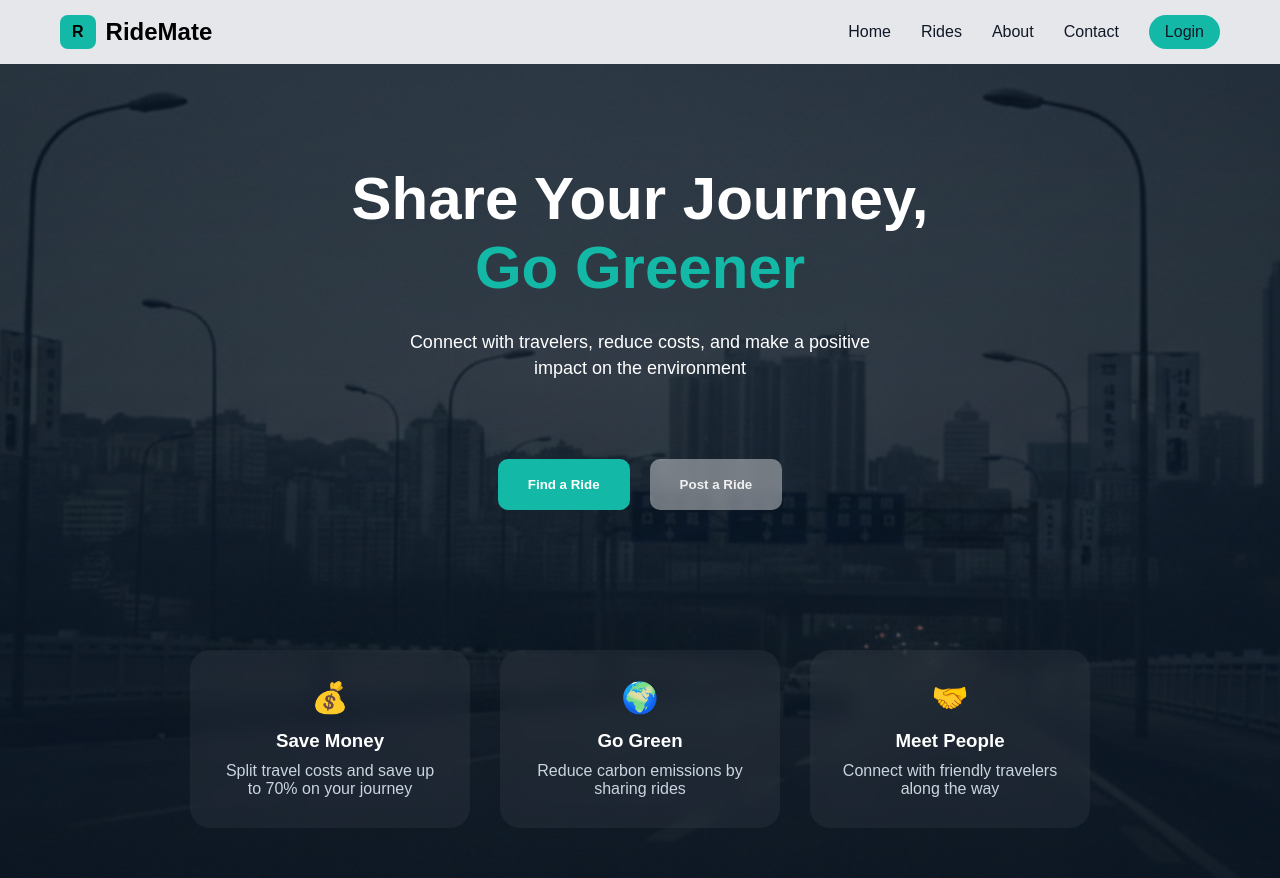
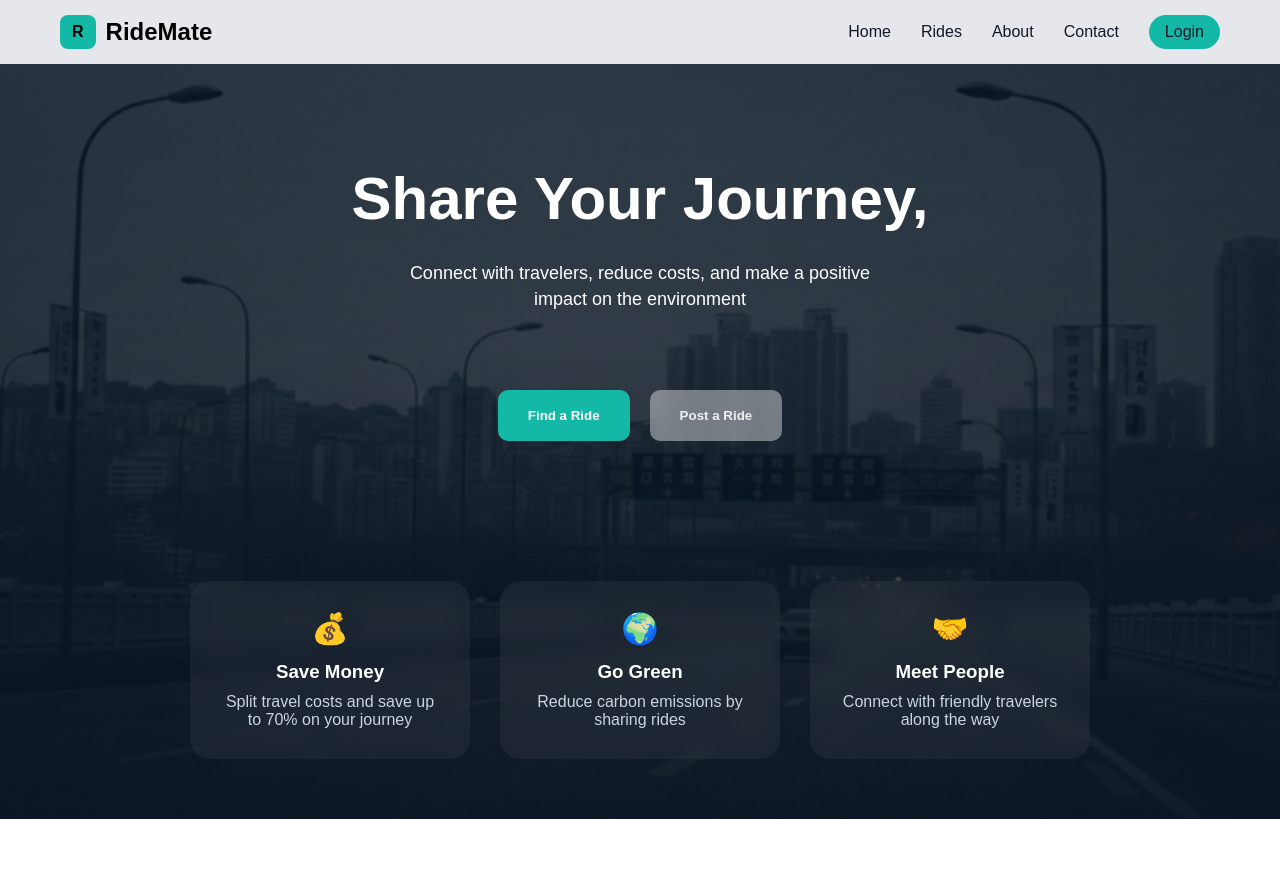
Before and after one commit to priyanshuSingh01/RideMate, a plain HTML site: page html/index.html in a window 1280 px wide. After the commit the page ends 819 px from the top, so only its background shows below. Drawn offline with Linux system fonts and the light colour scheme.

Commit message:
modified

```diff
--- a/html/index.html
+++ b/html/index.html
@@ -29,7 +29,7 @@
 <section class="hero" id="home">
     <div class="hero-section">
        <h1>Share Your Journey,</h1>
-       <h1 class="highlight">Go Greener</h1>
+       <!-- <h1 class="highlight">Go Greener</h1> -->
        <div class="paragraph">
            <p>Connect with travelers, reduce costs, and make a positive</p>
            <p>  impact on the environment</p>
```
